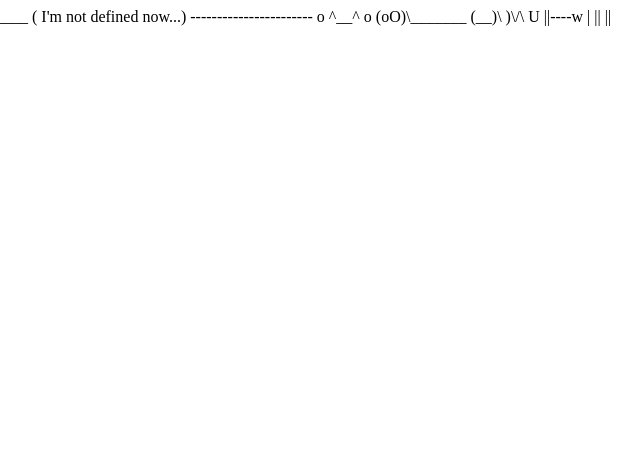
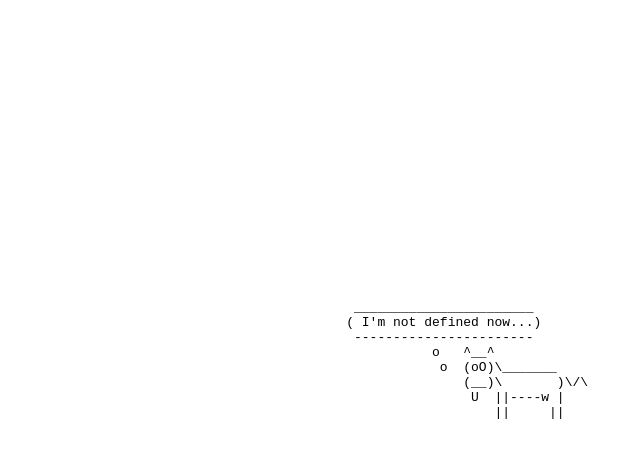
Before and after one commit to blindspoter/kevinchen.github.io, a Jekyll site: the page index.html, which Jekyll copies as it is, in a window 1280 px wide. Shown: the top 458 px of the page, without its empty margins (164-805 px from the left). Built offline with Jekyll 4.4.1, drawn with Linux system fonts in a browser that asks for light colours.

Commit message:
update index

```diff
--- a/index.html
+++ b/index.html
@@ -1,15 +1,21 @@
+<!DOCTYPE html>
 <html lang="en-us">
-
 <head>
-    <meta charset="UTF-8">
-    <meta name="viewport" content="width=device-width, initial-scale=1">
+    <meta charset="utf-8">
+    <meta name="viewport" content="width=device-width, initial-scale=1.0">
     <title>Welcome!</title>
     <link rel="stylesheet" href="/_include/style.css" rel="stylesheet">
+    <style type="text/css">
+        pre {
+            width: 400px;
+            margin: 300px auto;
+        }
+    </style>
 </head>
 
 <body>
     <div>
-        <cowsay>
+        <pre>
           _______________________
          ( I'm not defined now...)
           -----------------------
@@ -18,7 +24,7 @@
                         (__)\       )\/\
                          U  ||----w |
                             ||     ||
-      </cowsay>
+      </pre>
     </div>
 </body>
 
```
Also changed, not shown: README.md.
